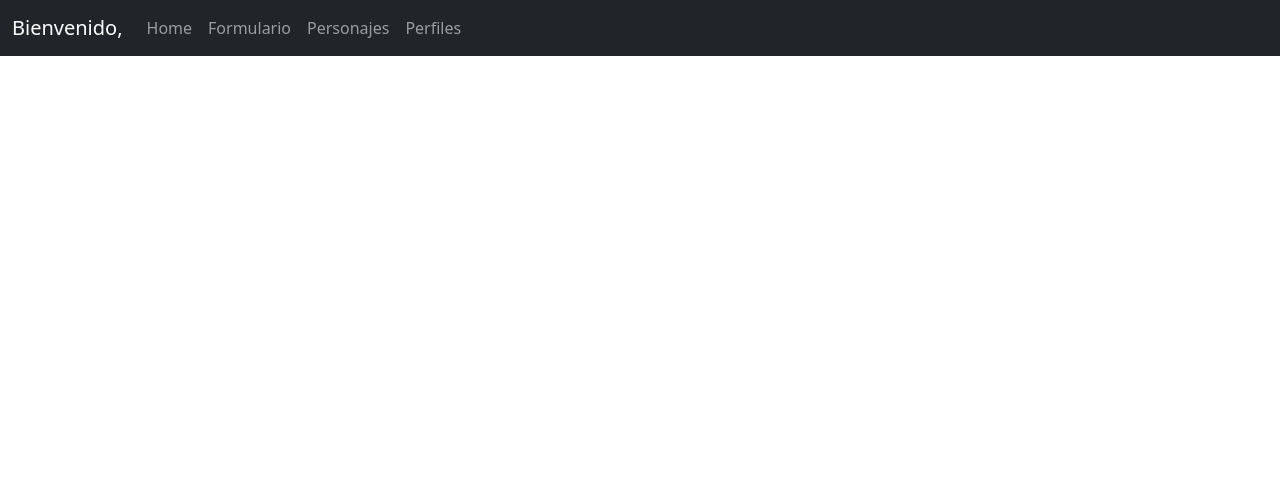
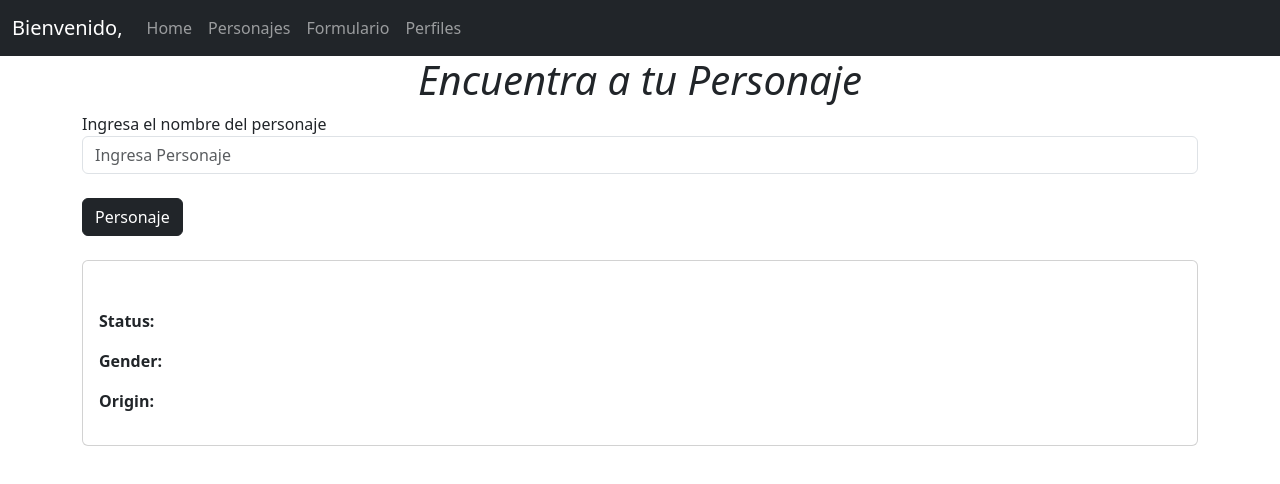
Before and after one commit to DanielHernandez19/Proyecto-React, a React (Vite) app: page /formulario in a window 1280 px wide. Shown: the top 484 px of the page. Built offline with nearby package versions, Linux system fonts and the light colour scheme.

Commit message:
Busqueda de Personaje

```diff
--- /dev/null
+++ b/src/components/Formulario.jsx
@@ -0,0 +1,48 @@
+import React, { useState } from 'react'
+
+
+export default function Formulario() {
+
+    const [personaje, setPersonaje] = useState({});
+    const [nombre, setNombre] = useState("");
+    const [origin, setOrigin] = useState({});
+
+    const obtenerPersonajeByName = async () => {
+        /** hacemos referencia al nombre que manejamos en el estado para obtener informacion de dicho pokemon */
+        const respuesta = await fetch(`https://rickandmortyapi.com/api/character/${nombre}`);
+        const datos = await respuesta.json();
+        setPersonaje(datos);
+        setOrigin(datos.origin);
+    }
+    const handleName = (e) => {
+        /** capturando el value del input */
+        //console.log(e.target.value);
+        /** llamando al estado nombre para guardar el value del input */
+        setNombre(e.target.value);
+    }
+    /** asignando el metodo del formulario */
+    const handleSubmit = (e) => {
+        obtenerPersonajeByName();
+        /** cancelando el boton submit */
+        e.preventDefault();
+    }
+    return (
+        <div className='container'>
+            <h1 className='text-center fst-italic'>Encuentra a tu Personaje</h1>
+            <form onSubmit={handleSubmit}>
+                <label htmlFor="">Ingresa el nombre del personaje</label>
+                <input type="text" placeholder='Ingresa Personaje' className='form-control' onChange={handleName} /><br></br>
+                <button className='btn btn-dark' type='submit'>Personaje</button>
+            </form><br></br>
+            <div className="card justify-content-center">
+                <div className="card-body">
+                    <h5 className="card-title">{personaje.name}</h5>
+                    <img src={personaje.image} alt="" />
+                    <p><b>Status: {personaje.status}</b></p>
+                    <p><b>Gender: {personaje.gender}</b></p>
+                    <p><b>Origin: {origin.name}</b></p>
+                </div>
+            </div>
+        </div>
+    )
+}
--- a/src/components/Navbar.jsx
+++ b/src/components/Navbar.jsx
@@ -1,6 +1,7 @@
 import React from 'react'
 import { BrowserRouter, Route, Routes, Link } from 'react-router-dom'
 import ListaPersonajes from './axios/ListaPersonajes'
+import Formulario from './Formulario'
 
 export default function Navbar() {
   return (
@@ -18,10 +19,10 @@ export default function Navbar() {
                   <a href="#" className="nav-link" aria-current="page">Home</a>
                 </li>
                 <li className='nav-item'>
-                  <a className="nav-link " aria-current="page" href="#">Formulario</a>
+                  <Link to="/personajes" className='nav-link'>Personajes</Link>
                 </li>
                 <li className='nav-item'>
-                  <Link to="/personajes" className='nav-link'>Personajes</Link>
+                  <Link to="/formulario" className='nav-link'>Formulario</Link>
                 </li>
                 <li className='nav-item'>
                   <a className="nav-link " aria-current="page" href="#">Perfiles</a>
@@ -33,6 +34,7 @@ export default function Navbar() {
       </nav>
       <Routes>
         <Route path='/personajes' element={<ListaPersonajes />} />
+        <Route path='/formulario' element={<Formulario />} />
       </Routes>
     </BrowserRouter>
   )
--- a/src/components/axios/ListaPersonajes.jsx
+++ b/src/components/axios/ListaPersonajes.jsx
@@ -5,12 +5,14 @@ import Paginacion from './Paginacion';
 
 export default function ListaPersonajes() {
 
-    const [listaPersonaje, setListaPersonaje] = useState([]);
-    const [info, setInfo] = useState({});
+    const [listaPersonaje, setlistaPersonaje] = useState([]);
+    const [info, setInfo] = useState([]);
 
-    const personajes = () => {
-        axios.get('https://rickandmortyapi.com/api/character').then((response) => {
-            setListaPersonaje(response.data.results);
+    const url = 'https://rickandmortyapi.com/api/character';
+
+    const personajes = (url) => {
+        axios.get(url).then((response) => {
+            setlistaPersonaje(response.data.results);
             setInfo(response.data.info);
             console.log(response.data.results);
             console.log(response.data.info);
@@ -18,8 +20,6 @@ export default function ListaPersonajes() {
             console.log(error);
         })
     }
-
-    useEffect(() => { personajes() }, []);
 
     const onPrevious = () => {
         personajes(info.prev);
@@ -29,23 +29,30 @@ export default function ListaPersonajes() {
         personajes(info.next);
     }
 
+    useEffect(() => {
+        personajes(url)
+    }, []);
+
     return (
         <div>
             <div className='container'>
                 <h1 className='text-center fst-italic'>Lista Personajes</h1>
                 <div className='row'>
+                    <Paginacion prev={info.prev} next={info.next} onPrevious={onPrevious} onNext={onNext} />
                     {
                         listaPersonaje.map((persona, indice) => {
                             return (
                                 <div className='col-md-4 mt-4' >
-                                    <br />
                                     <Tarjeta key={indice} personaje={persona} />
                                     <br />
+
                                 </div>
                             )
                         })
                     }
                     <Paginacion prev={info.prev} next={info.next} onPrevious={onPrevious} onNext={onNext} />
+                    <br />
+
                 </div>
             </div>
         </div>
--- a/src/components/axios/Paginacion.jsx
+++ b/src/components/axios/Paginacion.jsx
@@ -12,7 +12,7 @@ export default function Paginacion({ prev, next, onPrevious, onNext }) {
 
     return (
         <div>
-            <ul className='pagination'>
+            <ul className='pagination justify-content-center'>
                 {
                     prev ? (
                         <li className='page-item'>
--- a/src/components/axios/Tarjeta.jsx
+++ b/src/components/axios/Tarjeta.jsx
@@ -2,20 +2,17 @@ import React, { useState, useEffect } from 'react'
 import axios from 'axios';
 
 
-export default function Tarjeta({ personaje, infor, prev, next }) {
+export default function Tarjeta({ personaje }) {
 
     const [persona, setPersona] = useState({});
     const [origin, setOrigin] = useState({});
-
 
     const obtenerPersonaje = (url) => {
         axios.get(url).then((response) => {
             setPersona(response.data);
             setOrigin(response.data.origin);
-
         })
     }
-
 
     useEffect(() => {
         obtenerPersonaje(personaje.url);
```
